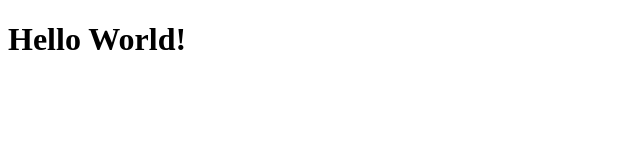
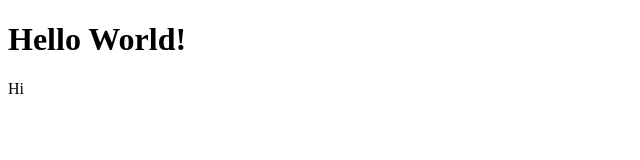
Before and after one commit to mykhailo-maslianchuk/Hillel, a plain HTML site: page Homework_4.1/index.html in a window 1280 px wide. Shown: the full height of the page, 0-640 px from the left. Drawn offline with Linux system fonts and the light colour scheme.

Commit message:
span text

```diff
--- a/Homework_4.1/index.html
+++ b/Homework_4.1/index.html
@@ -9,5 +9,6 @@
     <div>
         <h1 style="color: black;">Hello World!</h1>
     </div>
+    <span>Hi</span>
 </body>
 </html>
```
